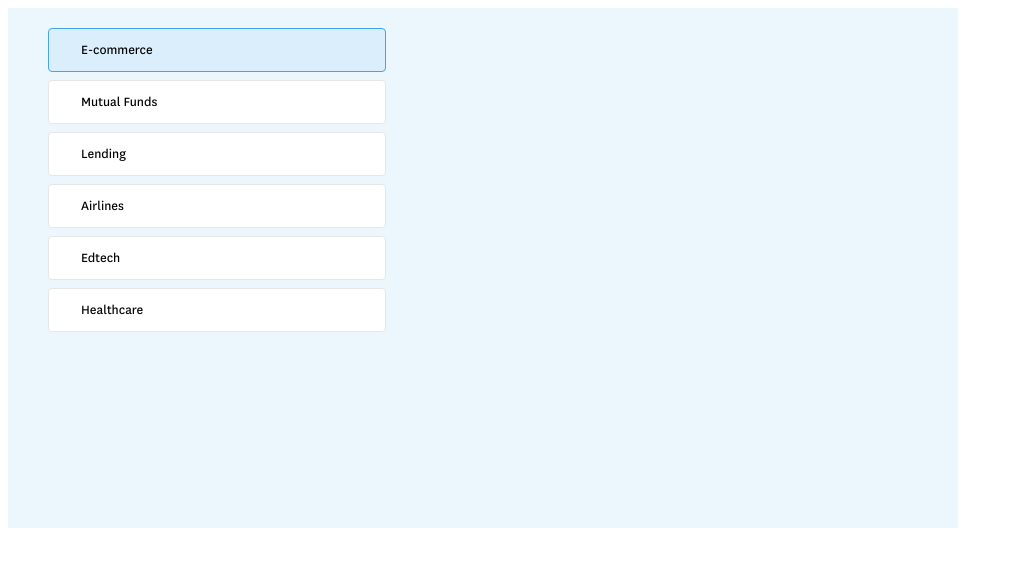
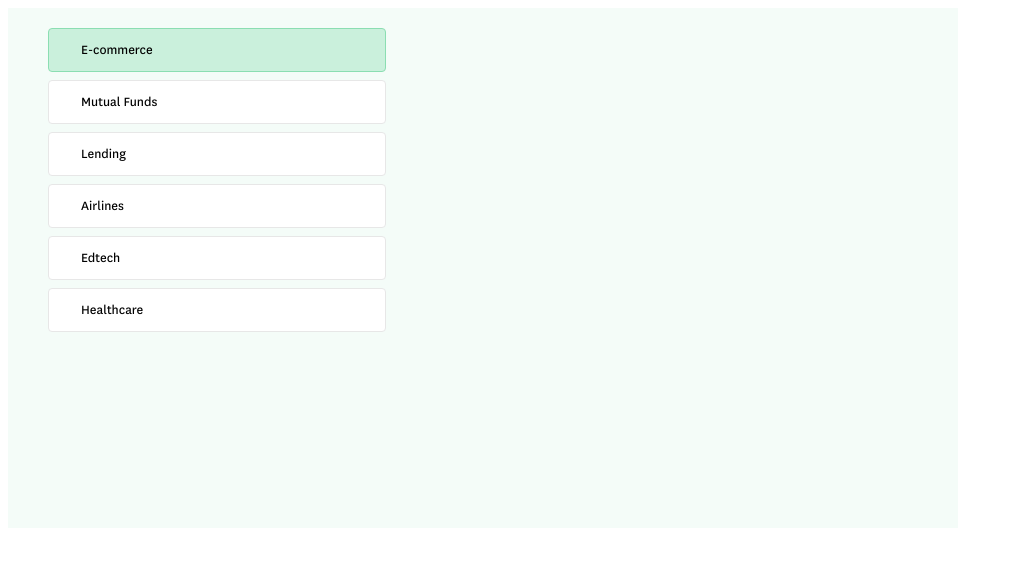
Before and after one commit to tarun-rao/web-chatbot-content, a plain HTML site: page index.html in a window 1280 px wide. Shown: the whole page, without its empty margins (0-1013 px from the left). Drawn offline with nearby package versions, Linux system fonts and the light colour scheme.

Commit message:
fixed theme color

```diff
--- a/index.html
+++ b/index.html
@@ -18,7 +18,8 @@
         flex-direction: column;
         width: 100%;
         font-family: National-Book, Helvetica, sans-serif;
-        background-color: rgba(69, 164, 236, 0.1);
+        /* background-color: rgba(69, 164, 236, 0.1); */
+        background-color: #f4fcf8;
         padding-top: 20px;
         box-sizing: border-box;
         align-items: center;
@@ -63,8 +64,10 @@
         border-radius: 4px;
       }
       .button[aria-selected="true"] {
-        background-color: rgba(69, 164, 236, 0.1);
-        border: 1px solid rgb(69, 164, 236);
+        /* background-color: rgba(69, 164, 236, 0.1); */
+        /* border: 1px solid rgb(69, 164, 236); */
+        background-color: rgb(202, 240, 220);
+        border: 1px solid rgb(139, 222, 178);
       }
       #bot-iframe,#fc_frame {
         height: 500px;
```
